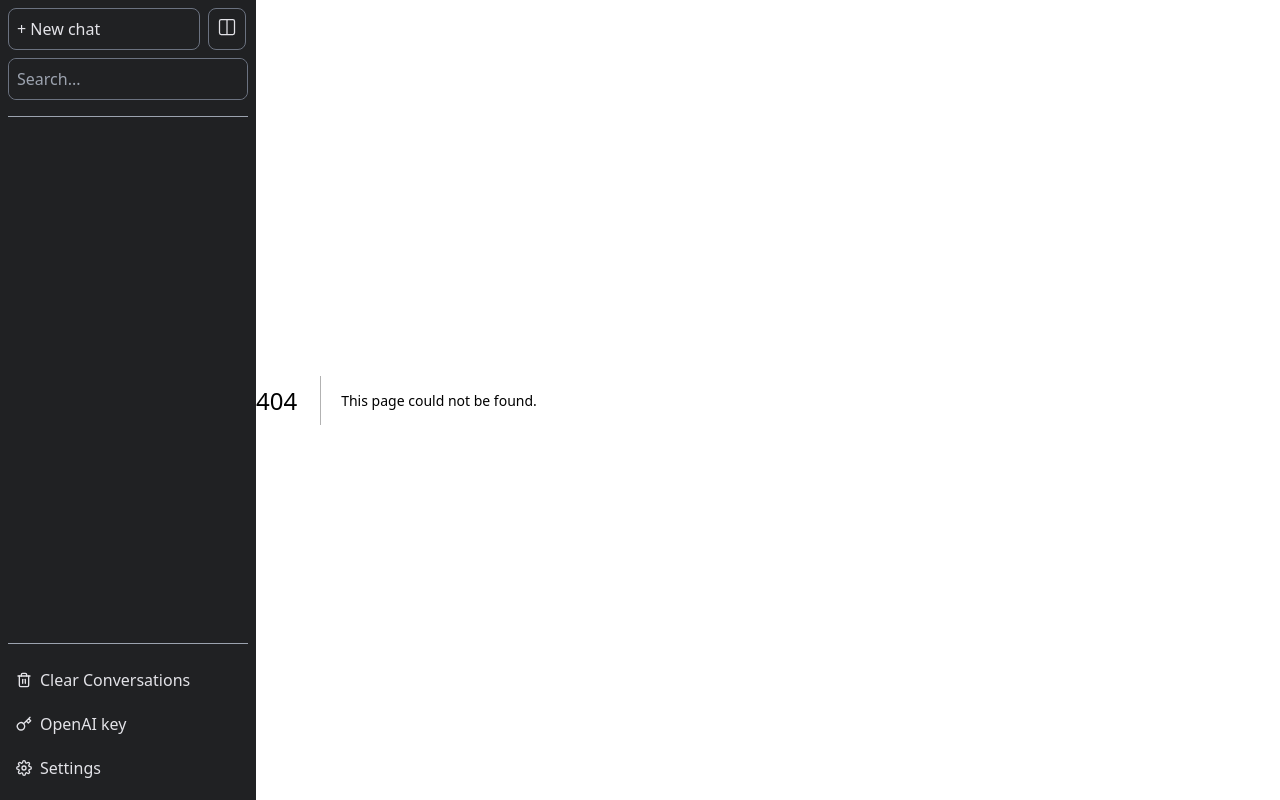
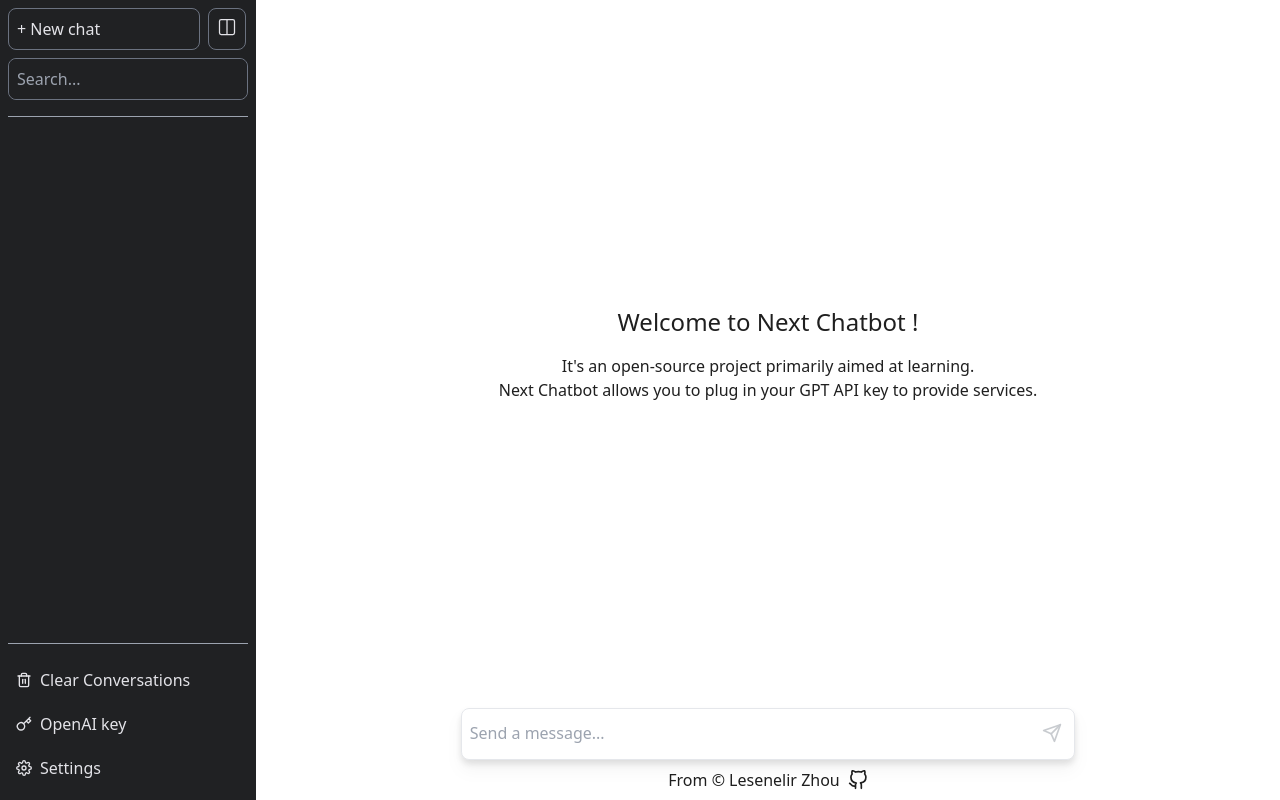
Before and after one commit to lesenelir/next-gpt, a Next.js app: page /chat/1 in a window 1280 px wide. Before the commit this address had no page. Built offline with nearby package versions, Linux system fonts and the light colour scheme.

Commit message:
feat: /chat/[id] pages

```diff
--- /dev/null
+++ b/src/pages/chat/[id].tsx
@@ -0,0 +1,11 @@
+import Chat from "@/components/chat/Chat"
+
+function ChatPage() {
+  return (
+    <>
+      <Chat/>
+    </>
+  )
+}
+
+export default ChatPage
```
